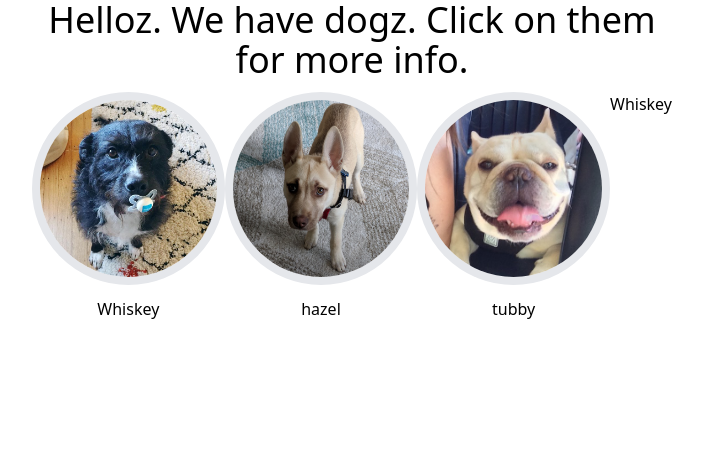
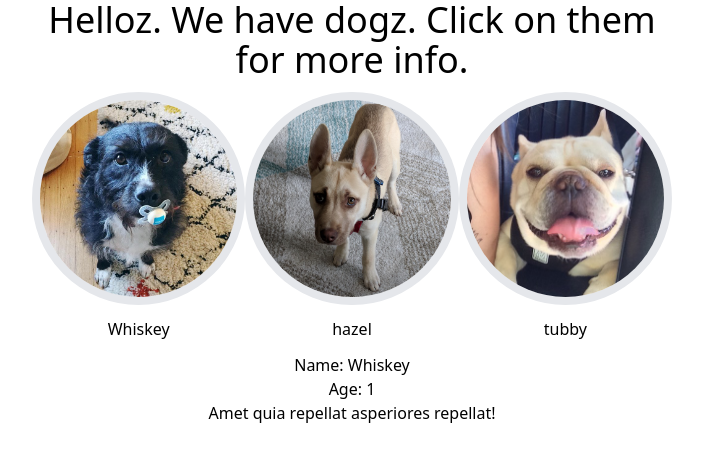
Before and after one commit to pietow/react-router, a React (Create React App) app: page /dogs/Whiskey in a window 1280 px wide. Shown: the top 462 px of the page, without its empty margins (288-991 px from the left). Built offline with nearby package versions, Linux system fonts and the light colour scheme.

Commit message:
individual dog links

```diff
--- a/src/components/Bass.js
+++ b/src/components/Bass.js
@@ -1,7 +1,10 @@
 export default function Bass() {
   return (
     <div>
-      <img src="https://external-content.duckduckgo.com/iu/?u=https%3A%2F%2Ftse1.mm.bing.net%2Fth%3Fid%3DOIP.IHHREzXNiZ5OPQ43t2ojdAHaFj%26pid%3DApi&f=1" alt="" />
+      <img
+        src="https://external-content.duckduckgo.com/iu/?u=https%3A%2F%2Ftse1.mm.bing.net%2Fth%3Fid%3DOIP.IHHREzXNiZ5OPQ43t2ojdAHaFj%26pid%3DApi&f=1"
+        alt=""
+      />
     </div>
   );
 }
--- a/src/components/Drums.js
+++ b/src/components/Drums.js
@@ -1,7 +1,10 @@
 export default function Drums() {
   return (
     <div>
-      <img src="https://external-content.duckduckgo.com/iu/?u=https%3A%2F%2Ftse3.mm.bing.net%2Fth%3Fid%3DOIP.r1aZM8jUQRd9FOGHYQ_LfQAAAA%26pid%3DApi&f=1" alt="" />
+      <img
+        src="https://external-content.duckduckgo.com/iu/?u=https%3A%2F%2Ftse3.mm.bing.net%2Fth%3Fid%3DOIP.r1aZM8jUQRd9FOGHYQ_LfQAAAA%26pid%3DApi&f=1"
+        alt=""
+      />
     </div>
   );
 }
--- a/src/components/Guitar.js
+++ b/src/components/Guitar.js
@@ -1,7 +1,10 @@
 export default function Guitar() {
   return (
     <div>
-      <img src="https://external-content.duckduckgo.com/iu/?u=https%3A%2F%2Ftse1.mm.bing.net%2Fth%3Fid%3DOIP._4kx3sf6xj3cYAwSLc2yPwHaEK%26pid%3DApi&f=1" alt="" />
+      <img
+        src="https://external-content.duckduckgo.com/iu/?u=https%3A%2F%2Ftse1.mm.bing.net%2Fth%3Fid%3DOIP._4kx3sf6xj3cYAwSLc2yPwHaEK%26pid%3DApi&f=1"
+        alt=""
+      />
     </div>
   );
 }
--- a/src/components/Home.js
+++ b/src/components/Home.js
@@ -1,8 +1,10 @@
-
 export default function Home() {
   return (
     <div>
-      <img src="https://external-content.duckduckgo.com/iu/?u=https%3A%2F%2Ftse4.mm.bing.net%2Fth%3Fid%3DOIP.jEGFd80A7G3owge1fX8wfgHaFS%26pid%3DApi&f=1" alt="" />
+      <img
+        src="https://external-content.duckduckgo.com/iu/?u=https%3A%2F%2Ftse4.mm.bing.net%2Fth%3Fid%3DOIP.jEGFd80A7G3owge1fX8wfgHaFS%26pid%3DApi&f=1"
+        alt=""
+      />
     </div>
   );
 }
--- a/src/components/Vocals.js
+++ b/src/components/Vocals.js
@@ -1,7 +1,10 @@
 export default function Vocals() {
   return (
     <div>
-      <img src="https://external-content.duckduckgo.com/iu/?u=https%3A%2F%2Ftse3.mm.bing.net%2Fth%3Fid%3DOIP.3b2HZgayOEfLkr3aYS-e9AHaI7%26pid%3DApi&f=1" alt="" />
+      <img
+        src="https://external-content.duckduckgo.com/iu/?u=https%3A%2F%2Ftse3.mm.bing.net%2Fth%3Fid%3DOIP.3b2HZgayOEfLkr3aYS-e9AHaI7%26pid%3DApi&f=1"
+        alt=""
+      />
     </div>
   );
 }
--- a/src/data.js
+++ b/src/data.js
@@ -1,30 +1,34 @@
-import whiskey from './images/whiskey.jpg'
-import hazel from './images/hazel.jpg'
-import tubby from './images/tubby.jpg'
+import whiskey from "./images/whiskey.jpg";
+import hazel from "./images/hazel.jpg";
+import tubby from "./images/tubby.jpg";
 let dogs = [
   {
     id: 1,
-    name: 'Whiskey',
+    name: "Whiskey",
     age: 1,
-    str1: 'Amet quia repellat asperiores repellat!',
+    str1: "Amet quia repellat asperiores repellat!",
     img: whiskey,
   },
   {
-    id:2,
-    name: 'hazel',
-    age: 1,
-    str1: 'Amet quia repellat asperiores repellat!',
+    id: 2,
+    name: "hazel",
+    age: 2,
+    str1: "Amet quia repellat asperiores repellat!",
     img: hazel,
   },
   {
     id: 3,
-    name: 'tubby',
-    age: 1,
-    str1: 'Amet quia repellat asperiores repellat!',
+    name: "tubby",
+    age: 3,
+    str1: "Amet quia repellat asperiores repellat!",
     img: tubby,
-  }
-]
+  },
+];
 
 export function getDogs() {
-  return dogs
+  return dogs;
 }
+
+export function getDog(name) {
+    return dogs.find(dog => dog.name === name);
+}
--- a/src/index.js
+++ b/src/index.js
@@ -12,9 +12,9 @@ ReactDOM.render(
     <React.StrictMode>
       <Routes>
         <Route path="/" element={<App />}>
-            <Route path="dogs" element={<Dogs />}>
-                <Route path=":dogName" element={<Dog />}></Route>
-            </Route>
+          <Route path="dogs" element={<Dogs />}>
+            <Route path=":dogName" element={<Dog />}></Route>
+          </Route>
           <Route
             path="*"
             element={
--- a/src/reportWebVitals.js
+++ b/src/reportWebVitals.js
@@ -1,6 +1,6 @@
-const reportWebVitals = onPerfEntry => {
+const reportWebVitals = (onPerfEntry) => {
   if (onPerfEntry && onPerfEntry instanceof Function) {
-    import('web-vitals').then(({ getCLS, getFID, getFCP, getLCP, getTTFB }) => {
+    import("web-vitals").then(({ getCLS, getFID, getFCP, getLCP, getTTFB }) => {
       getCLS(onPerfEntry);
       getFID(onPerfEntry);
       getFCP(onPerfEntry);
--- a/src/routes/dog.js
+++ b/src/routes/dog.js
@@ -1,6 +1,15 @@
-import { useParams } from 'react-router-dom'
+import { useParams } from "react-router-dom";
+import { getDog } from "../data"
 
 export default function Dog() {
-    let params = useParams()
-    return (<div><h2>{params.dogName}</h2></div>)
+  let params = useParams();
+    let dog = getDog(params.dogName)
+    console.log(dog)
+  return (
+    <div>
+      <h2>Name: {params.dogName}</h2>
+      <p>Age: {dog.age}</p>
+      <p>{dog.str1}</p>
+    </div>
+  );
 }
--- a/src/routes/dogs.js
+++ b/src/routes/dogs.js
@@ -1,17 +1,24 @@
-import { Link, Outlet } from 'react-router-dom'
-import { getDogs } from '../data'
+import { NavLink, Outlet } from "react-router-dom";
+import { getDogs } from "../data";
 
 export default function dogs() {
   let dogs = getDogs();
   return (
+      <div>
           <div className="flex justify-between w-full pt-3 pb-3">
-            {dogs.map(dog => (
+      {dogs.map((dog) => (
           <div className="flex flex-col" key={dog.id}>
-                    <img className="rounded-full border-8 mb-3 w-72" src={dog.img} alt="" />
-                    <Link to={`/dogs/${dog.name}`} >{dog.name}</Link>
+          <img
+          className="rounded-full border-8 mb-3 w-72"
+          src={dog.img}
+          alt=""
+      />
+              <NavLink to={`/dogs/${dog.name}`}>{dog.name}</NavLink>
           </div>
       ))}
+
+      </div>
           <Outlet />
       </div>
-    )
+  );
 }
```
Also changed, not shown: src/setupTests.js (+1 -1 lines), 1 other file (tests, documents, lock files or other folders). Lines whose indentation alone changed are shown as unchanged.
